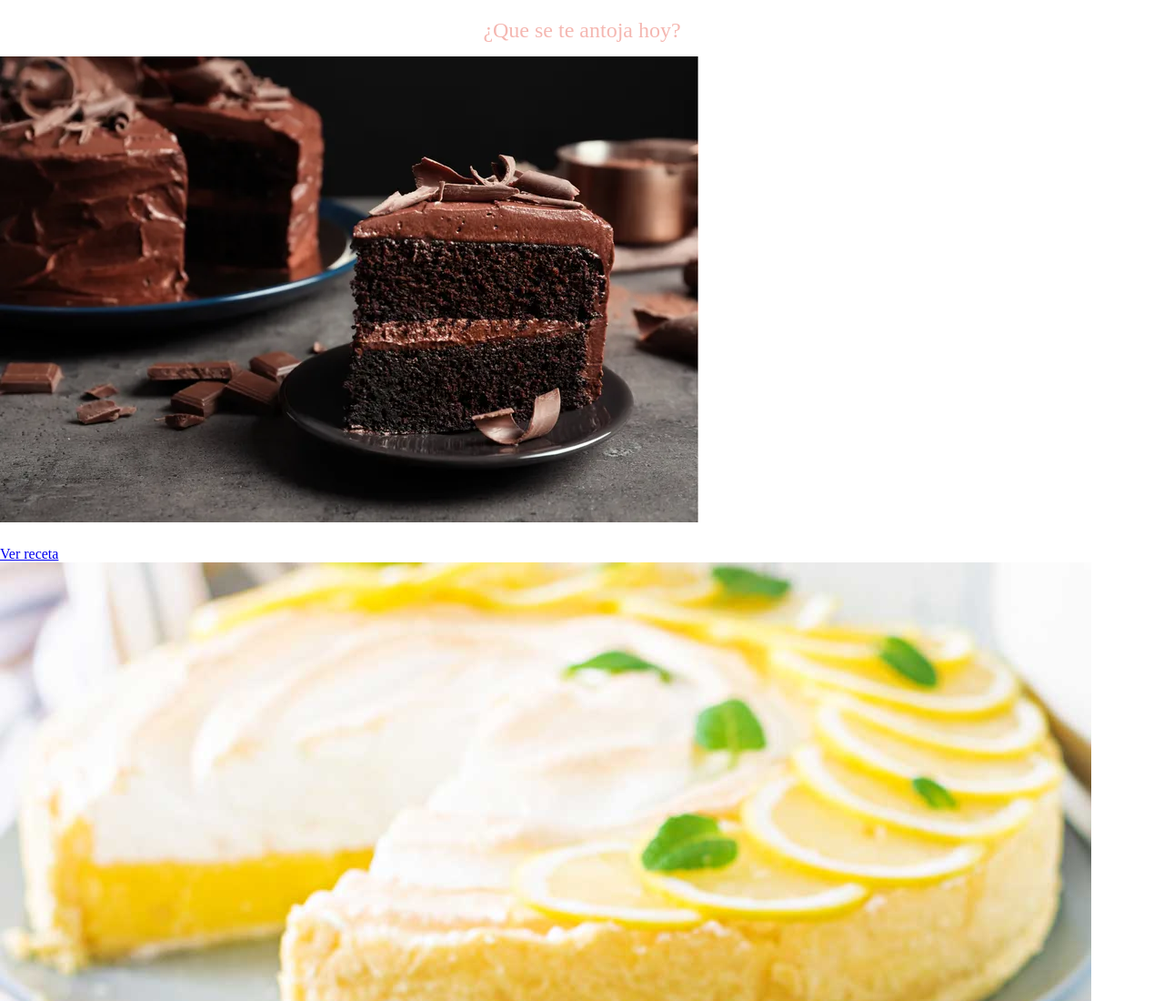
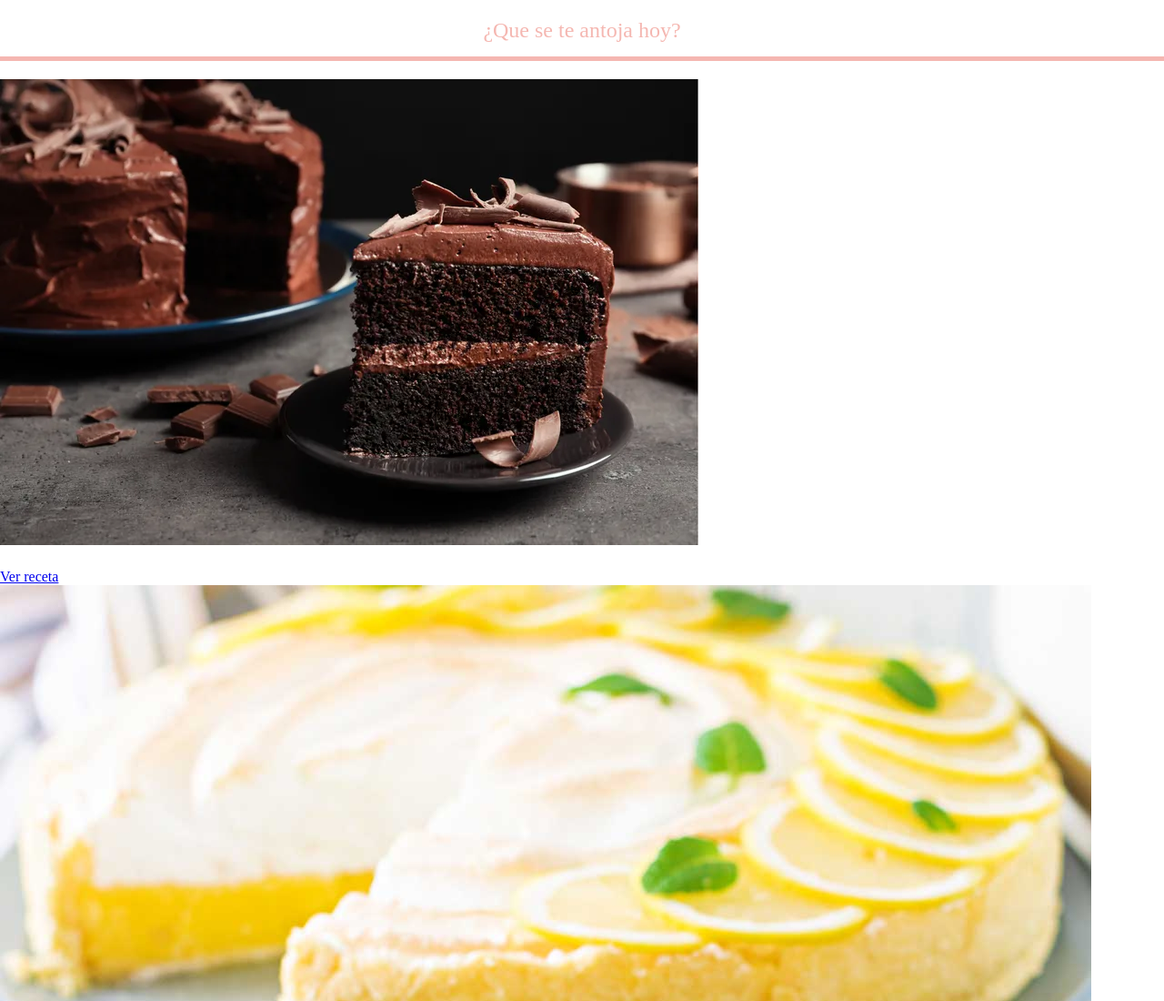
Before and after one commit to Antoluz05/Dulce--Sabor-, a plain HTML site: page recetas.html in a window 1280 px wide. Shown: the top 1100 px of the page at 91% size. Drawn offline with Linux system fonts and the light colour scheme.

Commit message:
Agregando estilo de linea

```diff
--- a/CSS/recetas.css
+++ b/CSS/recetas.css
@@ -15,3 +15,7 @@ body{
     font-weight: 300;
     color: #F5B7B1;
 }
+.linea{
+    border-top: 5px solid #F5B7B1 ;
+    margin-bottom: 20px;
+}
```
